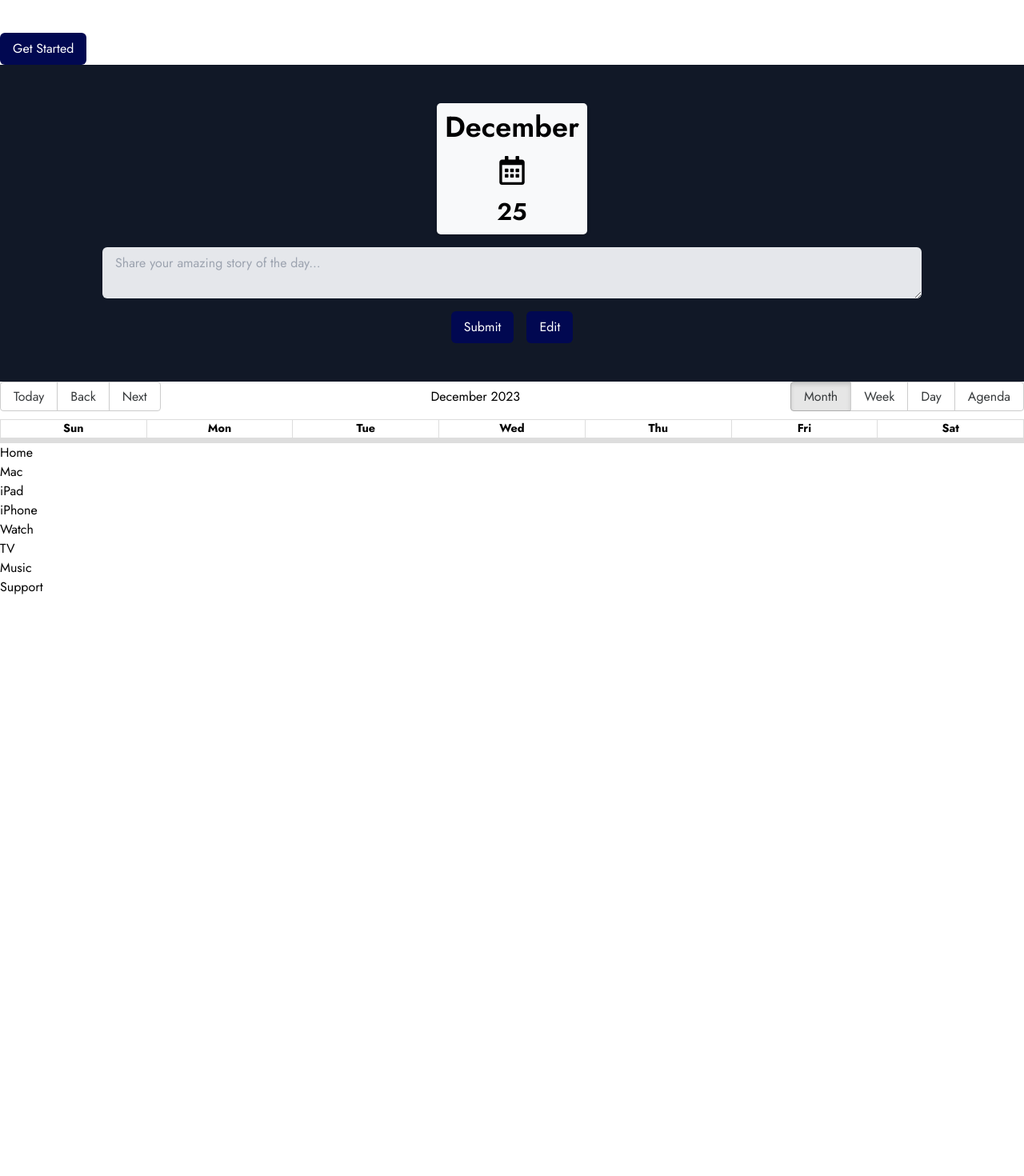
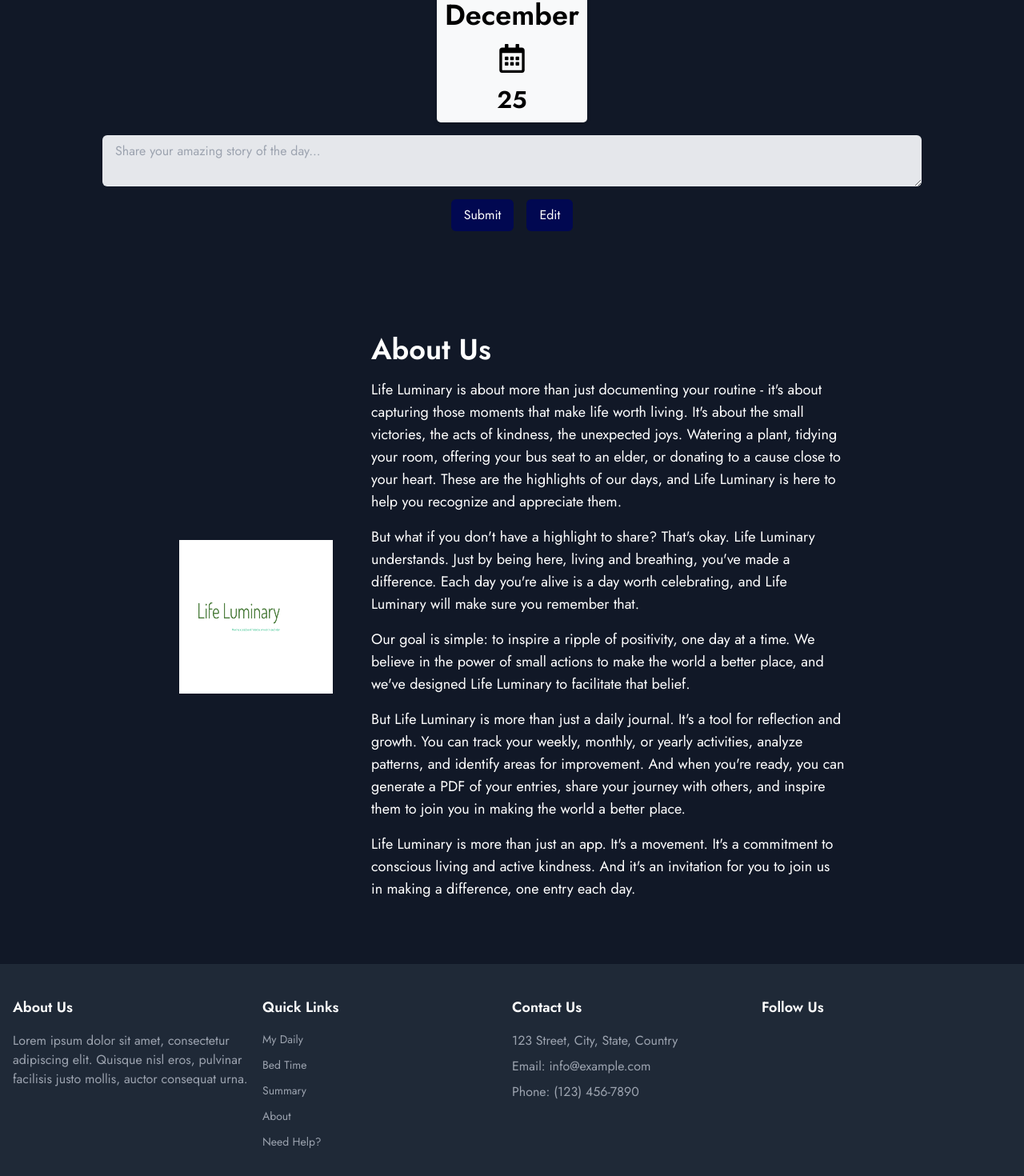
Before and after one commit to Khagendra01/Life-Luminary, a React (Vite) app in the folder front-end/: page / in a window 1280 px wide. Shown: the part 175-1645 px from the top of the page at 80% size. Before the commit the page ends 921 px from the top, so only its background shows below. Built offline with nearby package versions, Linux system fonts and the light colour scheme.

Commit message:
pc transfer

```diff
--- a/front-end/src/App.tsx
+++ b/front-end/src/App.tsx
@@ -1,9 +1,10 @@
 
 import './App.css'
-import Calendar from './components/Calendar'
+import DailyNote from './components/DailyNote'
 import Footer from './components/Footer'
 import Home from './components/Home'
 import Navbar from './components/Navbar'
+import About from './pages/About'
 
 function App() {
 
@@ -12,7 +13,8 @@ function App() {
     <>
        <Navbar />
        <Home />
-       <Calendar />
+       <DailyNote />
+       <About />
        <Footer />
     </>
   )
--- a/front-end/src/components/Calendar.tsx
+++ /dev/null
@@ -1,48 +0,0 @@
-import { Calendar as BigCalendar, momentLocalizer } from 'react-big-calendar';
-import moment from 'moment';
-import 'react-big-calendar/lib/css/react-big-calendar.css';
-import { FaRegCalendarAlt } from 'react-icons/fa';
-
-import './styles/calendar.css';
-
-const Calendar = () => {
-    const localizer = momentLocalizer(moment);
-
-    const today = new Date();
-    const month = today.toLocaleString('default', { month: 'long' });
-    const day = today.getDate();
-
-    const events = [
-        {
-            start: moment().toDate(),
-            end: moment().add(1, 'days').toDate(),
-            title: 'Some title',
-        },
-        // more events...
-    ];
-
-    return (
-        <>
-        <div className='flex flex-col justify-between items-center bg-gray-900 py-12 px-4 md:px-12 lg:px-24 xl:px-32 2xl:px-48'>
-            <div className='flex flex-col items-center text-left space-y-4 calendar-box mb-4'>
-                <h1 className='text-4xl font-semibold text-black'> {month} </h1>
-                <h1 className='text-4xl font-semibold text-black'><FaRegCalendarAlt /></h1>
-                <h1 className='text-3xl font-semibold text-black'>{day}</h1>
-            </div>
-            <textarea className='w-full h-full bg-gray-200 rounded-md px-4 py-2 mb-4' placeholder='Share your amazing story of the day...'></textarea>
-            <div className='flex justify-center items-center space-x-4'>
-                <button className='bg-primary text-white px-4 py-2 rounded-md'>Submit</button>
-                <button className='bg-primary text-white px-4 py-2 rounded-md'>Edit</button>
-            </div>
-        </div>
-        <BigCalendar
-            localizer={localizer}
-            events={events}
-            startAccessor="start"
-            endAccessor="end"
-        />
-    </>
-    );
-};
-
-export default Calendar;
--- /dev/null
+++ b/front-end/src/components/DailyNote.tsx
@@ -0,0 +1,34 @@
+
+import 'react-big-calendar/lib/css/react-big-calendar.css';
+import { FaRegCalendarAlt } from 'react-icons/fa';
+
+import './styles/calendar.css';
+
+const DailyNote = () => {
+
+
+    const today = new Date();
+    const month = today.toLocaleString('default', { month: 'long' });
+    const day = today.getDate();
+
+
+
+    return (
+        <>
+            <div className='flex flex-col justify-between items-center bg-gray-900 py-12 px-4 md:px-12 lg:px-24 xl:px-32 2xl:px-48'>
+                <div className='flex flex-col items-center text-left space-y-4 calendar-box mb-4'>
+                    <h1 className='text-4xl font-semibold text-black'> {month} </h1>
+                    <h1 className='text-4xl font-semibold text-black'><FaRegCalendarAlt /></h1>
+                    <h1 className='text-3xl font-semibold text-black'>{day}</h1>
+                </div>
+                <textarea className='w-full h-full bg-gray-200 rounded-md px-4 py-2 mb-4' placeholder='Share your amazing story of the day...'></textarea>
+                <div className='flex justify-center items-center space-x-4'>
+                    <button className='bg-primary text-white px-4 py-2 rounded-md'>Submit</button>
+                    <button className='bg-primary text-white px-4 py-2 rounded-md'>Edit</button>
+                </div>
+            </div>
+        </>
+    );
+};
+
+export default DailyNote;
--- a/front-end/src/components/Footer.tsx
+++ b/front-end/src/components/Footer.tsx
@@ -1,24 +1,35 @@
 
-
+import { navItems } from "./Navbar";
 
 const Footer = () => {
+
     return (
-        <footer className="footer">
-            <div className="footer-container">
-                <div className="footer-links">
-                    <ul>
-                        <li><a href="#">Home</a></li>
-                        <li><a href="#">Mac</a></li>
-                        <li><a href="#">iPad</a></li>
-                        <li><a href="#">iPhone</a></li>
-                        <li><a href="#">Watch</a></li>
-                        <li><a href="#">TV</a></li>
-                        <li><a href="#">Music</a></li>
-                        <li><a href="#">Support</a></li>
+        <footer className="bg-gray-800 text-white py-10">
+    <div className="container mx-auto px-4">
+        <div className="lg:flex justify-between">
+            <div className="mb-6 lg:mb-0 lg:w-1/4">
+                <h2 className="text-lg font-semibold">About Us</h2>
+                <p className="mt-4 text-gray-400">Lorem ipsum dolor sit amet, consectetur adipiscing elit. Quisque nisl eros, pulvinar facilisis justo mollis, auctor consequat urna.</p>
+            </div>
+            <div className="mb-6 lg:mb-0 lg:w-1/4">
+                <h2 className="text-lg font-semibold">Quick Links</h2>
+                <ul className="mt-4 text-sm text-gray-400">
+                    {navItems.map((item, index) => (
+                        <li key={index} className="my-3">
+                            <a href={`#${item.path}`} className='hover:text-white'>{item.link}</a>
+                        </li>
+                    ))}
                 </ul>
             </div>
-                <div className="footer-social">
-                    <ul>
+            <div className="mb-6 lg:mb-0 lg:w-1/4">
+                <h2 className="text-lg font-semibold">Contact Us</h2>
+                <p className="mt-4 text-gray-400">123 Street, City, State, Country</p>
+                <p className="mt-2 text-gray-400">Email: info@example.com</p>
+                <p className="mt-2 text-gray-400">Phone: (123) 456-7890</p>
+            </div>
+            <div className="lg:w-1/4">
+                <h2 className="text-lg font-semibold">Follow Us</h2>
+                <ul className="mt-4 flex space-x-5">
                     <li><a href="#"><i className="fab fa-facebook-f"></i></a></li>
                     <li><a href="#"><i className="fab fa-twitter"></i></a></li>
                     <li><a href="#"><i className="fab fa-instagram"></i></a></li>
@@ -26,6 +37,7 @@ const Footer = () => {
                 </ul>
             </div>
         </div>
+    </div>
 </footer>
     );
 }
--- a/front-end/src/components/Home.tsx
+++ b/front-end/src/components/Home.tsx
@@ -5,14 +5,7 @@ const Home = () => {
 
     return (
         <>
-            {/* generate banner for the home page with banner content, banner image */}
-            <div className='banner'>
-                <div className='banner-content'>
-                    <h1 className='text-4xl font-semibold text-white'>Banner Content</h1>
-                    <p className='text-white text-lg mt-4'>Lorem ipsum dolor sit amet consectetur adipisicing elit. Quisquam, voluptatibus.</p>
-                    <button className='bg-primary text-white px-4 py-2 rounded-md mt-4'>Get Started</button>
-                </div>
-            </div>
+
         </>
     );
 }
--- a/front-end/src/components/Navbar.tsx
+++ b/front-end/src/components/Navbar.tsx
@@ -3,11 +3,12 @@
 import { useState } from 'react';
 import logo from '../assets/logo.png';
 
-const navItems = [
+export const navItems = [
     { link: "My Daily", path: "daily" },
     { link: "Bed Time", path: "bedtime" },
     { link: "Summary", path: "summary" },
     { link: "About", path: "about" },
+    { link: "Need Help?", path: "help" },
 ]
 
 const Navbar = () => {
@@ -67,6 +68,8 @@ const Navbar = () => {
                 ))}
             </div>
 
+           {/* generate footer with page links using tail wind css */}
+
 
         </>
     );
--- /dev/null
+++ b/front-end/src/components/Summary.tsx
@@ -0,0 +1,30 @@
+import { Calendar as BigCalendar, momentLocalizer } from 'react-big-calendar';
+import moment from 'moment';
+
+const Summary = () => {
+
+    const events = [
+        {
+            start: moment().toDate(),
+            end: moment().add(1, 'days').toDate(),
+            title: 'Some title',
+        },
+        // more events...
+    ];
+
+    const localizer = momentLocalizer(moment);
+
+
+    return (
+        <>
+                    <BigCalendar
+            localizer={localizer}
+            events={events}
+            startAccessor="start"
+            endAccessor="end"
+        />
+        </>
+    );
+};
+
+export default Summary;
--- /dev/null
+++ b/front-end/src/pages/About.tsx
@@ -0,0 +1,25 @@
+import logo from '../assets/logo.png';
+
+const About = () => {
+    // Function body goes here
+
+    return (
+        <>
+            <div className='bg-gray-900 text-white py-12 px-12 md:px-24 lg:px-32 xl:px-48 2xl:px-64'>
+                <div className='m-4 flex flex-col md:flex-row items-center space-y-4 md:space-y-0 md:space-x-4'>
+                    <img src={logo} alt="Logo" className='m-4 w-32 h-32 md:w-48 md:h-48' />
+                    <div>
+                        <h1 className='m-4 text-4xl font-semibold'>About Us</h1>
+                        <p className='m-4 text-lg'>Life Luminary is about more than just documenting your routine - it's about capturing those moments that make life worth living. It's about the small victories, the acts of kindness, the unexpected joys. Watering a plant, tidying your room, offering your bus seat to an elder, or donating to a cause close to your heart. These are the highlights of our days, and Life Luminary is here to help you recognize and appreciate them.</p>
+                        <p className='m-4 text-lg'>But what if you don't have a highlight to share? That's okay. Life Luminary understands. Just by being here, living and breathing, you've made a difference. Each day you're alive is a day worth celebrating, and Life Luminary will make sure you remember that.</p>
+                        <p className='m-4 text-lg'>Our goal is simple: to inspire a ripple of positivity, one day at a time. We believe in the power of small actions to make the world a better place, and we've designed Life Luminary to facilitate that belief.</p>
+                        <p className='m-4 text-lg'>But Life Luminary is more than just a daily journal. It's a tool for reflection and growth. You can track your weekly, monthly, or yearly activities, analyze patterns, and identify areas for improvement. And when you're ready, you can generate a PDF of your entries, share your journey with others, and inspire them to join you in making the world a better place.</p>
+                        <p className='m-4 text-lg'>Life Luminary is more than just an app. It's a movement. It's a commitment to conscious living and active kindness. And it's an invitation for you to join us in making a difference, one entry each day.</p>
+                    </div>
+                </div>
+            </div>
+        </>
+    );
+};
+
+export default About;
```
Lines whose indentation alone changed are shown as unchanged.
